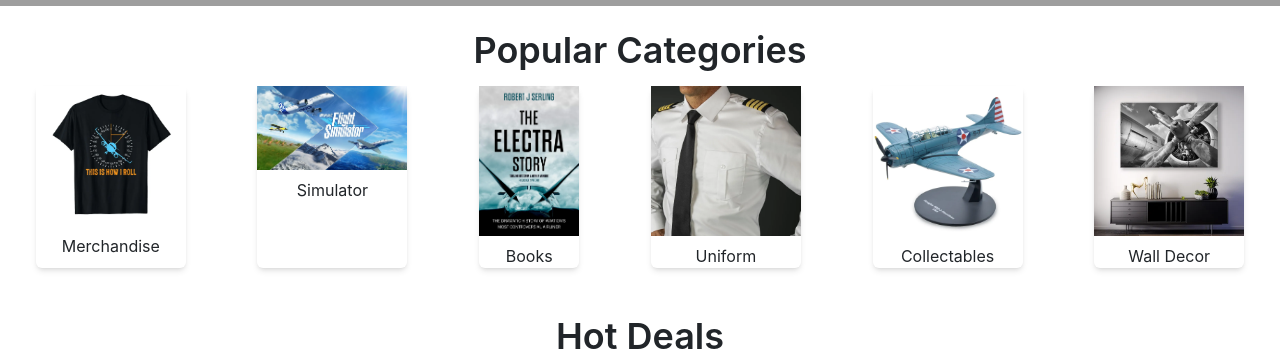
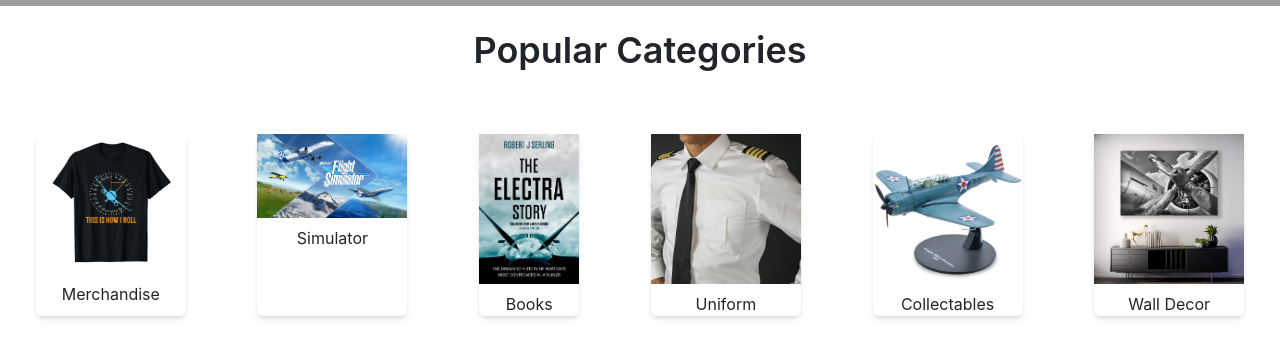
Before and after one commit to Osorabrian/AeroSkyMart, a React (Create React App) app: page / in a window 1280 px wide. Shown: the part 592-952 px from the top of the page. Built offline with nearby package versions, Linux system fonts and the light colour scheme; grey boxes are pictures that could not be loaded.

Commit message:
ad hot delas section

```diff
--- a/src/Components/Home/Category.js
+++ b/src/Components/Home/Category.js
@@ -23,7 +23,7 @@ export default function Category(){
 
             <h1 className="text-4xl font-semibold">Popular Categories</h1>
 
-            <div className="flex flex-wrap mb-5">
+            <div className="flex flex-wrap mt-5 mb-5">
                 { Object.keys(categories_images).map((category) => {
                     return(
                         <div className="mx-auto mt-3 shadow-md rounded-md" key={category}>
```
